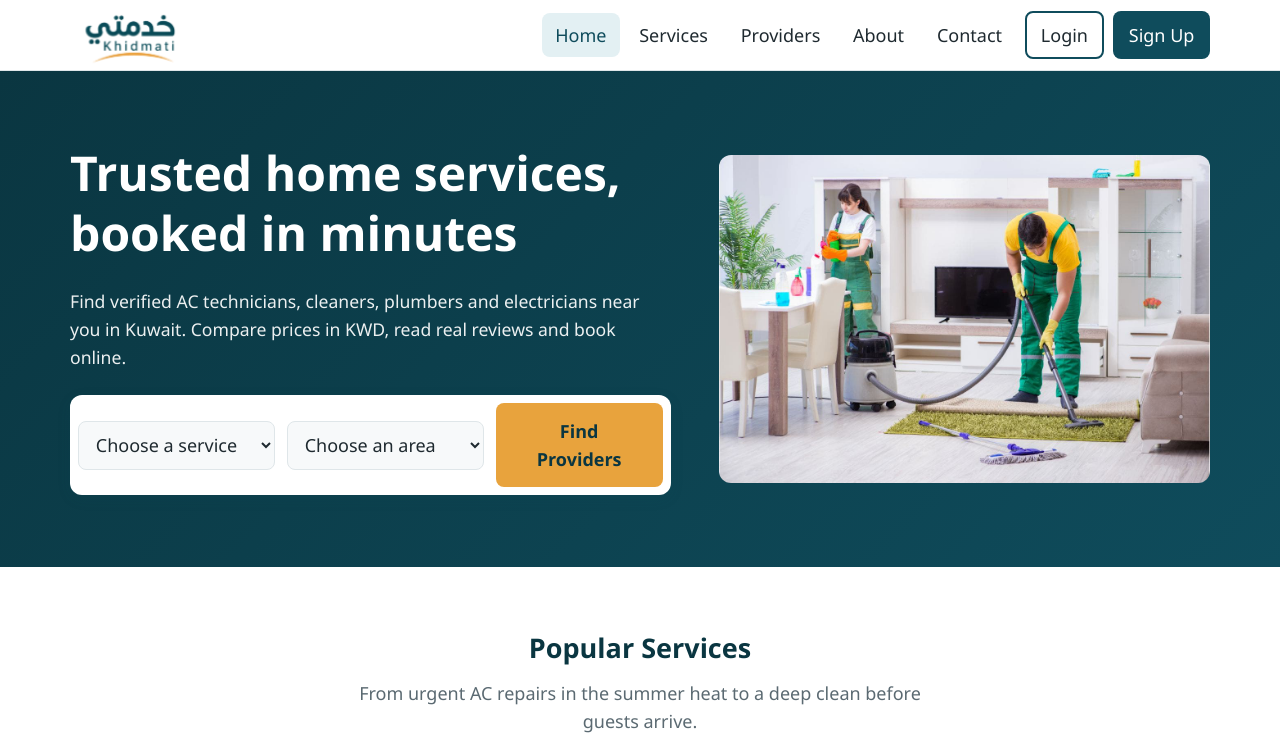
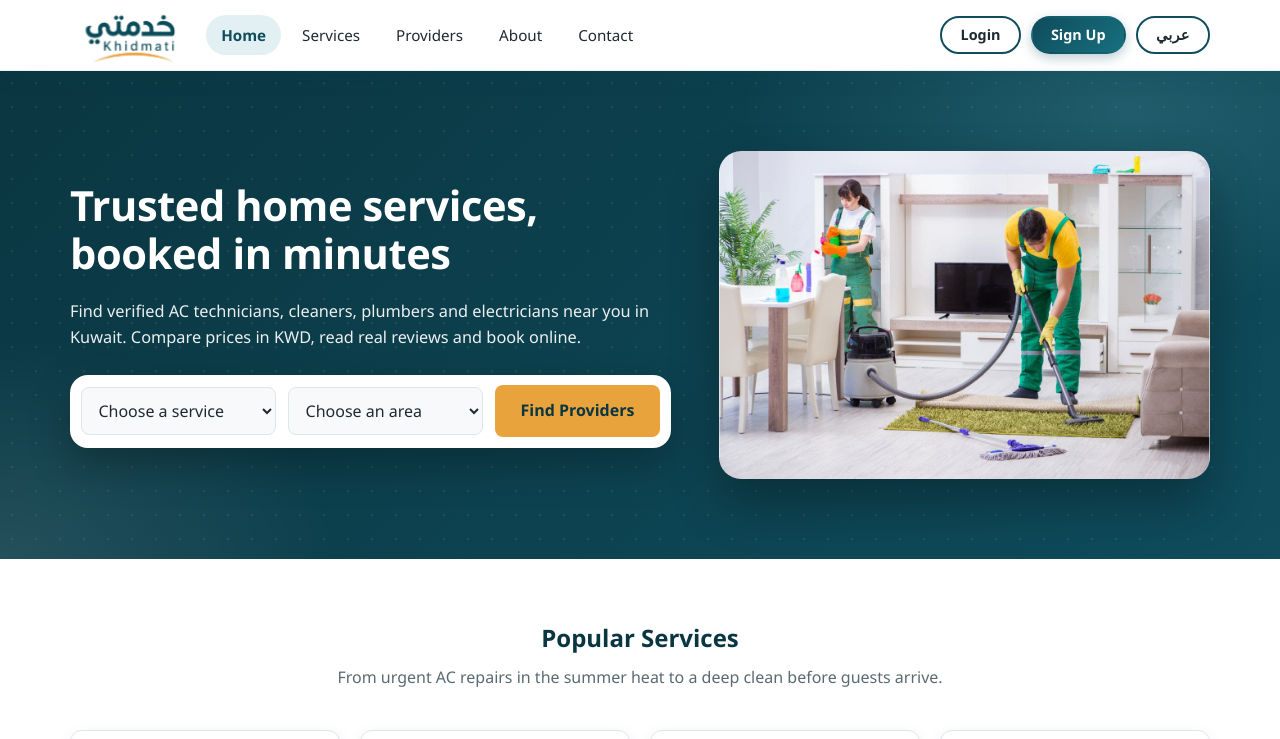
Before and after one commit to ku-isom452-fall2026/isom452-group1-khidmati, a plain HTML site: page khidmati/index.html in a window 1280 px wide. Shown: the top 739 px of the page. Drawn offline with nearby package versions, Linux system fonts and the light colour scheme.

Commit message:
fix arabic and font

```diff
--- a/khidmati/index.html
+++ b/khidmati/index.html
@@ -26,8 +26,9 @@
           <li><a href="pages/providers.html">Providers</a></li>
           <li><a href="pages/about.html">About</a></li>
           <li><a href="pages/contact.html">Contact</a></li>
-          <li><a href="pages/login.html" class="btn btn-outline">Login</a></li>
+          <li class="nav-auth-start"><a href="pages/login.html" class="btn btn-outline">Login</a></li>
           <li><a href="pages/register.html" class="btn btn-primary">Sign Up</a></li>
+          <li class="language-switch"><a href="index-ar.html" class="btn btn-outline btn-sm" aria-label="Switch to Arabic version">عربي</a></li>
         </ul>
       </nav>
     </div>
--- a/khidmati/styles.css
+++ b/khidmati/styles.css
@@ -1,4 +1,3 @@
-
 /* ---------- 1. Variables & Reset ---------- */
 :root {
   --primary: #0f4c5c;
@@ -17,7 +16,7 @@
   --radius: 12px;
   --shadow: 0 4px 14px rgba(15, 76, 92, 0.1);
   --font: "Segoe UI", Roboto, "Helvetica Neue", Arial, sans-serif;
-  --base-font-size: 18px;
+  --base-font-size: 16px;
 }
 
 *,
@@ -165,14 +164,16 @@ table.data td:first-child {
 
 /* ---------- 3. Header & Navigation ---------- */
 .site-header {
-  position: relative;
-  display: flex;
-  align-items: center;
+  position: sticky;
   top: 0;
   z-index: 50;
-  background: var(--white);
-  border-bottom: 1px solid var(--border);
+  background: rgba(255, 255, 255, 0.88);
+  -webkit-backdrop-filter: saturate(180%) blur(14px);
+  backdrop-filter: saturate(180%) blur(14px);
+  border-bottom: 1px solid rgba(15, 76, 92, 0.08);
+  box-shadow: 0 6px 24px rgba(15, 76, 92, 0.07);
 }
+
 
 .nav-wrap {
   display: flex;
@@ -182,12 +183,16 @@ table.data td:first-child {
   gap: 1rem;
 }
 
+.main-nav {
+  flex: 1;
+}
+
 .brand {
   display: flex;
   align-items: center;
   gap: 0.6rem;
   text-decoration: none;
-  font-size: 1.35rem;
+  font-size: 1.2rem;
   font-weight: 700;
   color: var(--primary-dark);
 }
@@ -228,12 +233,16 @@ table.data td:first-child {
 }
 
 .main-nav a {
+  position: relative;
   display: block;
-  padding: 0.5rem 0.85rem;
-  border-radius: 8px;
+  padding: 0.5rem 0.95rem;
+  font-size: 0.95rem;
+  border-radius: 999px;
   text-decoration: none;
   color: var(--text);
   font-weight: 500;
+  transition: background-color 0.2s ease, color 0.2s ease, transform 0.2s ease,
+    box-shadow 0.2s ease;
 }
 
 .main-nav a:hover,
@@ -242,8 +251,68 @@ table.data td:first-child {
   color: var(--primary);
 }
 
+.main-nav a.active {
+  font-weight: 600;
+}
+
 .main-nav a.btn {
   margin-left: 0.25rem;
+  padding: 0.5rem 1.15rem;
+  border-radius: 999px;
+  font-size: 0.9rem;
+  font-weight: 600;
+  line-height: 1.2;
+}
+
+.main-nav a.btn-primary {
+  background: linear-gradient(135deg, var(--primary) 0%, #17707f 100%);
+  box-shadow: 0 4px 12px rgba(15, 76, 92, 0.28);
+}
+
+.main-nav a.btn-primary:hover {
+  transform: translateY(-1px);
+  box-shadow: 0 8px 18px rgba(15, 76, 92, 0.32);
+}
+
+.main-nav a.btn-outline:hover {
+  background: var(--primary);
+  color: var(--white);
+}
+
+/* Login, Sign Up and the language switch sit together on the far right.
+   The first item of that group gets margin-left: auto, which pushes the
+   whole group to the end. `order` keeps them in this sequence even if the
+   HTML lists them differently. Works with or without the .nav-auth-start class. */
+.main-nav .nav-auth-start,
+.main-nav ul:not(:has(.nav-auth-start)) > li:has(> a[href*="login"]) {
+  margin-left: auto;
+}
+
+.main-nav ul > li:has(> a[href*="login"]),
+.main-nav .nav-auth-start {
+  order: 1;
+}
+
+.main-nav ul > li:has(> a[href*="register"]),
+.main-nav ul > li:has(> a[href*="signup"]) {
+  order: 2;
+}
+
+.main-nav ul > li.language-switch,
+.main-nav ul > .language-switch {
+  order: 3;
+}
+
+.language-switch {
+  display: flex;
+  align-items: center;
+}
+
+.language-switch a {
+  margin-left: 0.25rem;
+  min-width: 72px;
+  font-size: 0.9rem;
+  letter-spacing: 0.02em;
 }
 
 /* CSS-only mobile menu (no JavaScript needed) */
@@ -354,9 +423,29 @@ table.data td:first-child {
 
 /* ---------- 5. Hero & Sections ---------- */
 .hero {
-  background: linear-gradient(135deg, var(--primary-dark), var(--primary));
+  position: relative;
+  overflow: hidden;
+  background:
+    radial-gradient(620px 320px at 88% 8%, rgba(120, 200, 215, 0.18), transparent 62%),
+    radial-gradient(520px 340px at 0% 100%, rgba(255, 255, 255, 0.1), transparent 65%),
+    linear-gradient(135deg, var(--primary-dark), var(--primary));
   color: var(--white);
-  padding: 4.5rem 0;
+  padding: 5rem 0;
+}
+
+/* soft dotted texture */
+.hero::before {
+  content: "";
+  position: absolute;
+  inset: 0;
+  background-image: radial-gradient(rgba(255, 255, 255, 0.08) 1.5px, transparent 1.5px);
+  background-size: 24px 24px;
+  pointer-events: none;
+}
+
+.hero > .container {
+  position: relative;
+  z-index: 1;
 }
 
 .hero-grid {
@@ -368,11 +457,13 @@ table.data td:first-child {
 
 .hero h1 {
   color: var(--white);
-  font-size: clamp(2rem, 4vw, 3rem);
+  font-size: clamp(1.8rem, 3.4vw, 2.6rem);
+  line-height: 1.15;
+  letter-spacing: -0.01em;
 }
 
 .hero p {
-  font-size: 1.1rem;
+  font-size: 1.02rem;
   opacity: 0.92;
 }
 
@@ -382,10 +473,11 @@ table.data td:first-child {
   flex-wrap: wrap;
   gap: 0.75rem;
   margin-top: 1.5rem;
-  padding: 0.5rem;
+  padding: 0.6rem;
   background: var(--white);
-  border-radius: var(--radius);
-  box-shadow: var(--shadow);
+  border: 1px solid rgba(255, 255, 255, 0.6);
+  border-radius: 18px;
+  box-shadow: 0 18px 40px rgba(0, 0, 0, 0.25);
 }
 
 .hero-search select {
@@ -403,7 +495,21 @@ table.data td:first-child {
 
 .hero-image img {
   width: 100%;
-  border-radius: var(--radius);
+  border-radius: 22px;
+  box-shadow: 0 24px 50px rgba(0, 0, 0, 0.3);
+  animation: hero-float 5s ease-in-out infinite;
+}
+
+@keyframes hero-float {
+  50% {
+    transform: translateY(-8px);
+  }
+}
+
+@media (prefers-reduced-motion: reduce) {
+  .hero-image img {
+    animation: none;
+  }
 }
 
 .page-hero {
@@ -1304,6 +1410,10 @@ table.data tbody tr:hover {
     align-items: stretch;
   }
 
+  .main-nav ul > li {
+    margin-left: 0 !important;
+  }
+
   .main-nav a.btn {
     margin: 0.25rem 0 0;
   }
```
Also changed, not shown: khidmati/pages/about.html (+2 -1 lines), khidmati/pages/admin-dashboard.html (+1 -1 lines), khidmati/pages/become-provider.html (+2 -1 lines), khidmati/pages/booking.html (+2 -1 lines), khidmati/pages/contact.html (+3 -2 lines), khidmati/pages/customer-dashboard.html (+2 -1 lines), khidmati/pages/login.html (+2 -1 lines), khidmati/pages/provider-dashboard.html (+2 -1 lines), khidmati/pages/provider-profile.html (+2 -1 lines), khidmati/pages/providers.html (+2 -1 lines), khidmati/pages/register.html (+2 -1 lines), khidmati/pages/services.html (+2 -1 lines).
